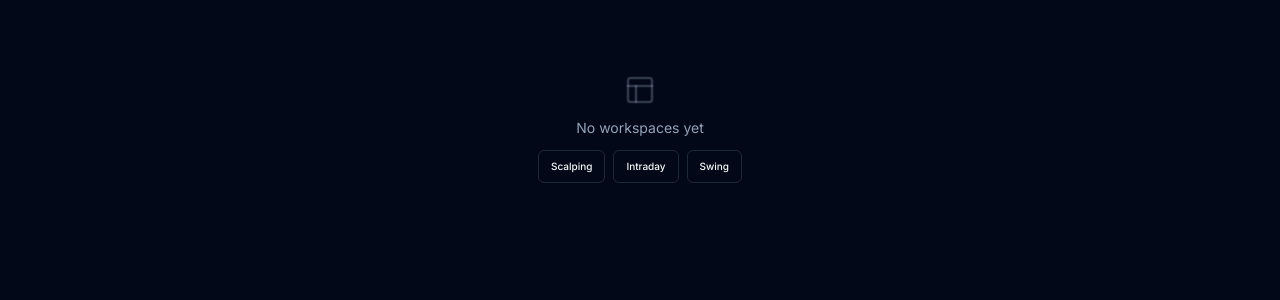
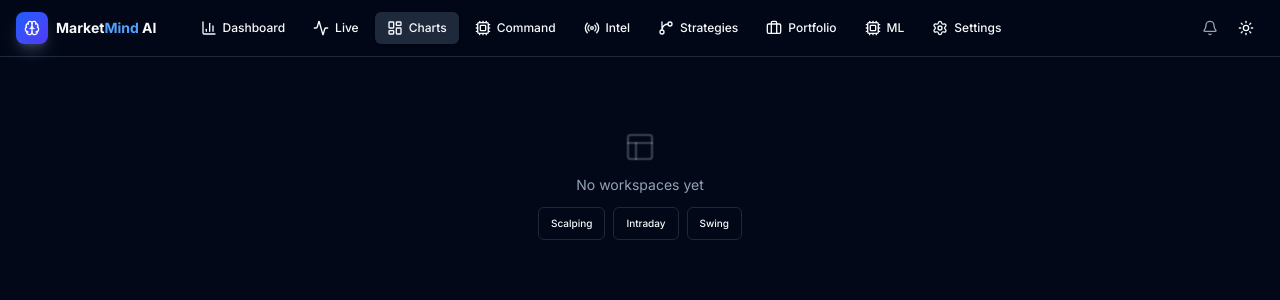
Before and after one commit to rajendra-meena/AI-Engine, a Next.js app in the folder trading-ui/: page /workspace in a window 1280 px wide. Shown: the top 300 px of the page. Built offline with nearby package versions, Linux system fonts and the light colour scheme; no server answers.

Commit message:
fix: add missing header navbar on workspace page
The workspace route was rendering MultiChartWorkspace directly
without the Navbar, making it inconsistent with every other page
in the app (dashboard, live, backtest, settings, etc.).

```diff
--- a/trading-ui/src/app/workspace/page.tsx
+++ b/trading-ui/src/app/workspace/page.tsx
@@ -1,5 +1,6 @@
 "use client"
 
+import { Navbar } from "@/components/navbar"
 import { MultiChartWorkspace } from "@/components/workspace/MultiChartWorkspace"
 import { useRealtime } from "@/hooks/useRealtime"
 
@@ -8,7 +9,10 @@
 
   return (
     <div className="h-screen flex flex-col bg-background overflow-hidden">
-      <MultiChartWorkspace />
+      <Navbar />
+      <div className="flex-1 overflow-hidden">
+        <MultiChartWorkspace />
+      </div>
     </div>
   )
 }
```
